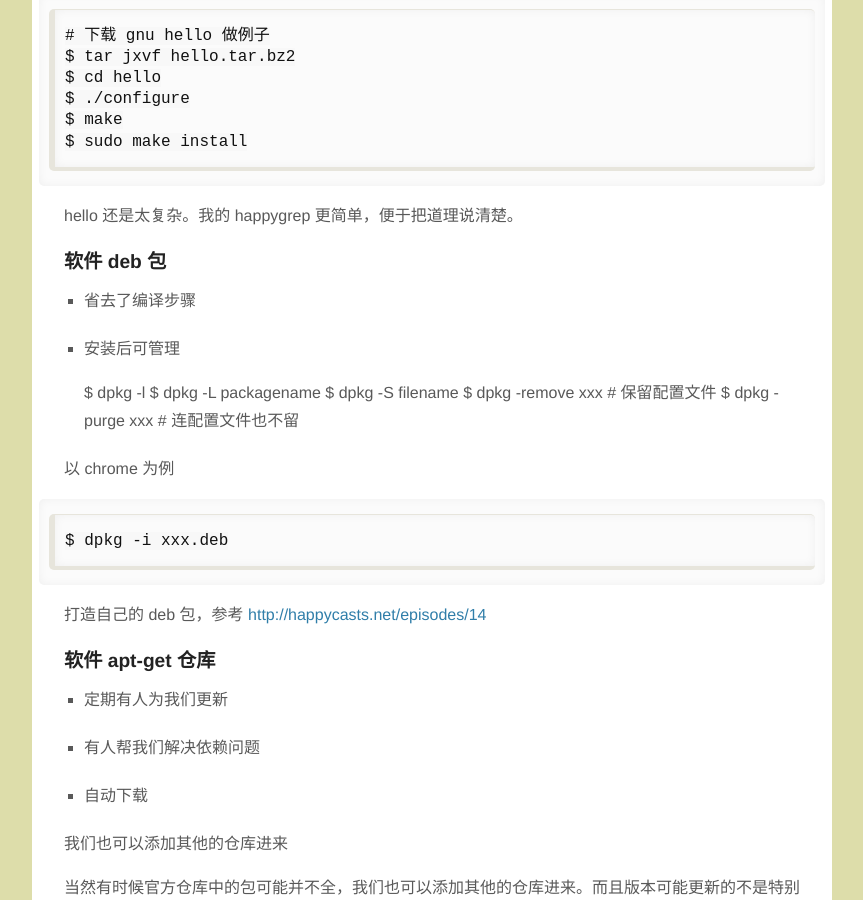
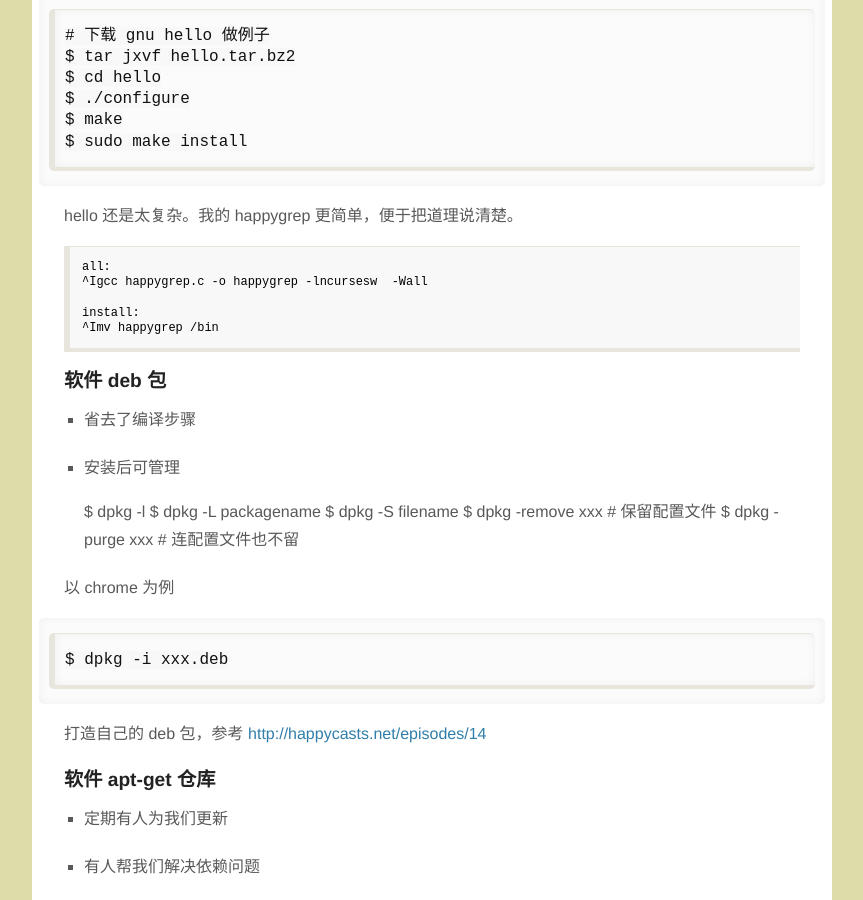
Before and after one commit to happypeter/LGCB, a Jekyll site: the page built from book/apt.md, in a window 1280 px wide and 900 px high, scrolled down 1209 px. Shown: the whole window, without its empty margins (208-1071 px from the left). Built offline with Jekyll 4.4.1, drawn with Linux system fonts in a browser that asks for light colours.

Commit message:
Update apt.md

```diff
--- a/book/apt.md
+++ b/book/apt.md
@@ -41,6 +41,16 @@ title: 使用 apt-get 来安装软件
 
 hello 还是太复杂。我的 happygrep 更简单，便于把道理说清楚。
 
+
+~~~Makefile
+all:
+^Igcc happygrep.c -o happygrep -lncursesw  -Wall
+
+install:
+^Imv happygrep /bin
+~~~
+
+
 # 软件 deb 包
 
 - 省去了编译步骤
```
